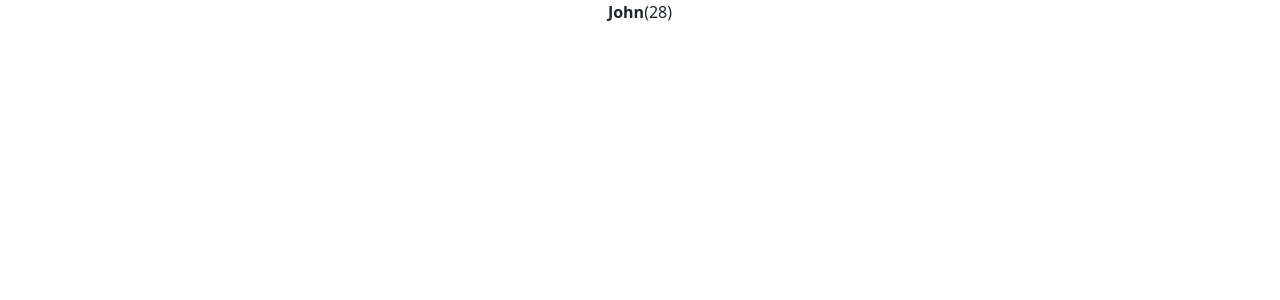
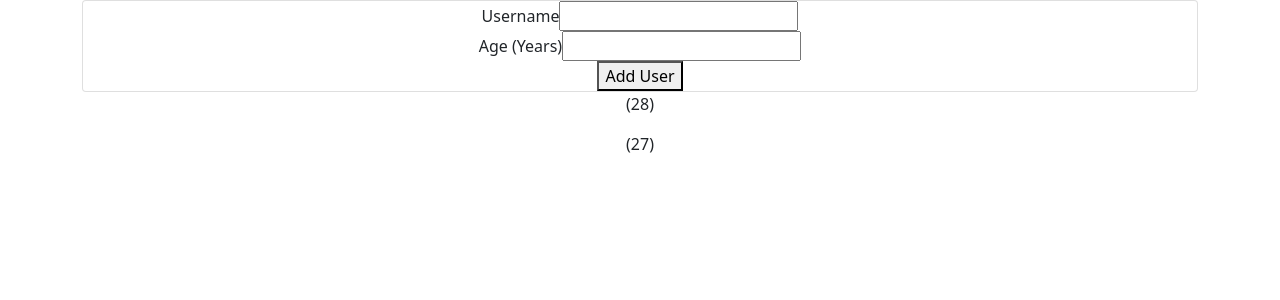
Before and after one commit to wilkesilvaj/react-user-management, a React (Create React App) app in the folder user-management-app/: page / in a window 1280 px wide. Shown: the top 300 px of the page. Built offline with nearby package versions, Linux system fonts and the light colour scheme.

Commit message:
Added extra components to create "addUser" form and inputs. Also modified data structure for users

```diff
--- a/user-management-app/src/App.js
+++ b/user-management-app/src/App.js
@@ -1,15 +1,21 @@
 import logo from './logo.svg';
 import './App.css';
 import UserList from './components/UserList';
+import NewUser from './components/AddUser/NewUser';
 const userList = [
-  {name: 'John', age: 28}
+  {username: 'John', age: 28},
+  {username: 'Rafoso', age: 27}
+
 ]
 
 function App() {
   return (
-    <div className="App">
-      <div>
-        <UserList users={userList} />
+    <div className="App container-fluid">
+      <div className='container'>
+        <NewUser />
+      </div>
+      <div className='container'>
+        <UserList  users={userList} />
       </div>
     </div>
   );
--- /dev/null
+++ b/user-management-app/src/components/AddUser/NewUser.js
@@ -0,0 +1,13 @@
+// import classes from "./NewUser.module.css";
+import UserForm from "./UserForm";
+const NewUser = (props) => {
+  return (
+    <div className="card">
+      <div>
+          <UserForm />
+      </div>
+    </div>
+  );
+};
+
+export default NewUser;
--- /dev/null
+++ b/user-management-app/src/components/AddUser/UserForm.js
@@ -0,0 +1,23 @@
+// import classes from "./UserForm.module.css";
+const UserForm = (props) => {
+
+    const submitFormHandler = (event) => {
+        event.preventDefault();
+    }
+
+  return (
+    <div>
+      <div>
+        <label htmlFor="usernam">Username</label>
+        <input type="text" name="username" id="username" />
+      </div>
+      <div>
+        <label htmlFor="age">Age (Years)</label>
+        <input type="text" name="age" id="age" />
+      </div>
+      <button type="submit">Add User</button>
+    </div>
+  );
+};
+
+export default UserForm;
```
